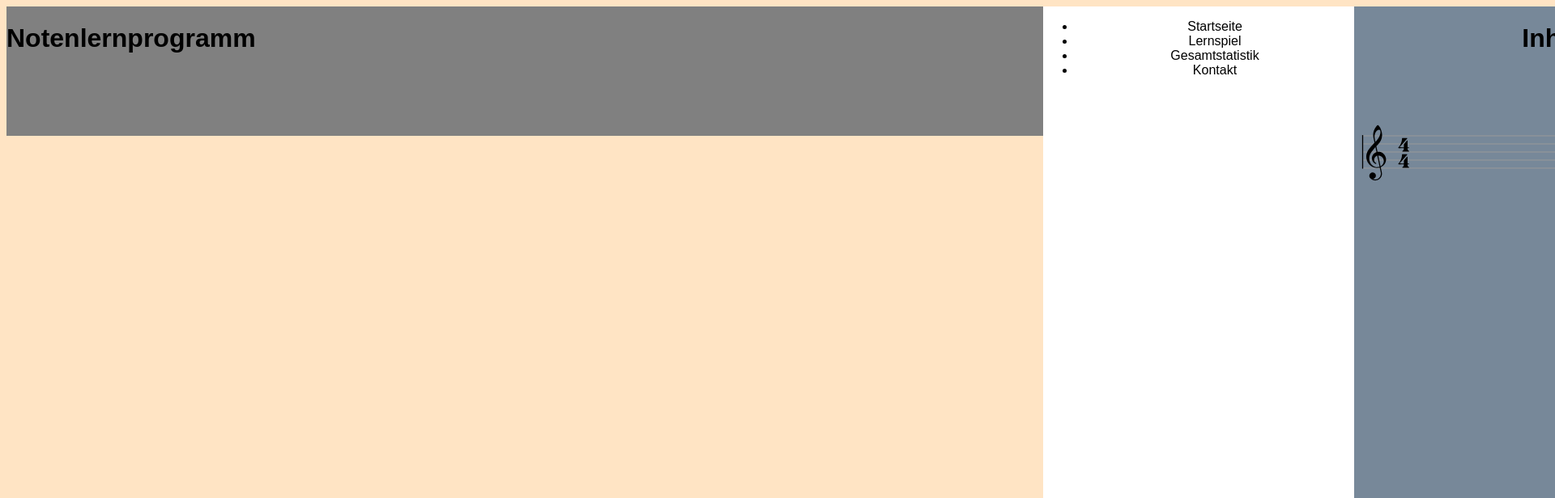
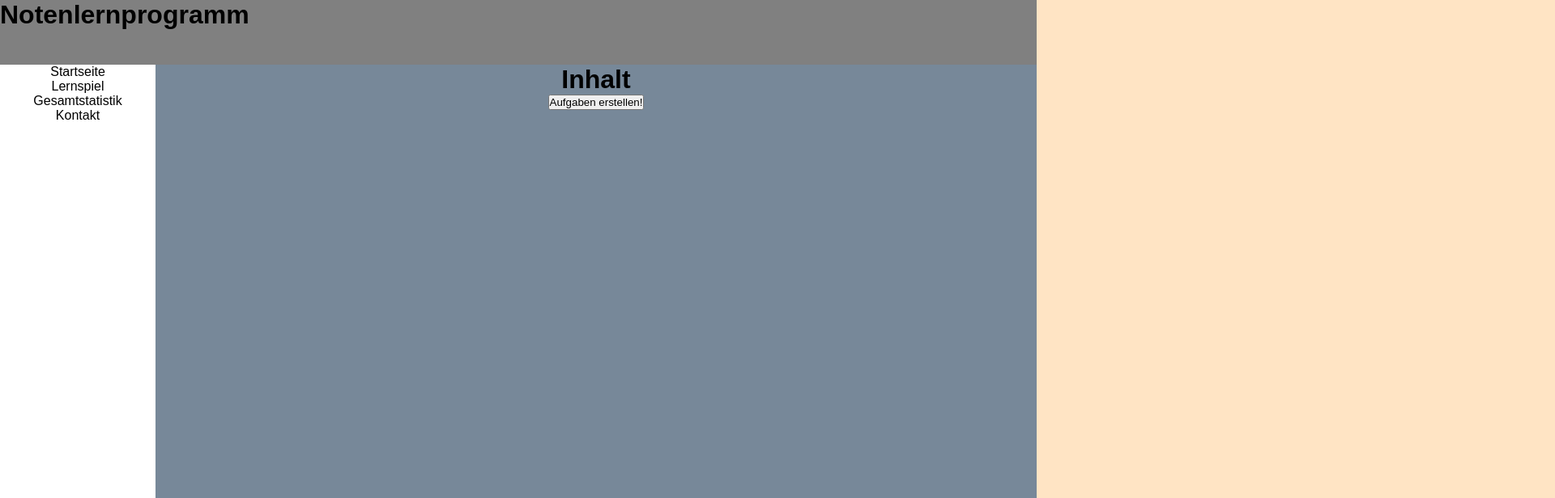
Before and after one commit to xNyze/PWA, a plain HTML site: page index.html in a window 1280 px wide. Shown: the top 616 px of the page at 81% size, 1920 px wide, since content can reach past the window. Drawn offline with Linux system fonts and the light colour scheme.

Commit message:
added js changes + layout

```diff
--- a/css/style.css
+++ b/css/style.css
@@ -1,40 +1,46 @@
-body{
+* {
+  padding: 0;
+  margin: 0;
+}
+
+body {
   font-family: Arial, Helvetica, sans-serif;
   background-color: bisque;
   text-align: center;
 }
 
-#wrapper{
+#wrapper {
   display: grid;
   grid-template-columns: repeat(3, auto);
   grid-template-rows: repeat(2, auto);
 
-  grid-template-areas: "header header",
-                        "nav content",
-                        "footer footer";
+  grid-template-areas: "header header" "nav content" "footer footer";
 }
 
-header{
-  grid-area: "header";
-  height: 20vh;
+header {
+  grid-area: header;
+  height: 10vh;
   width: 100vw;
   display: flex;
   background-color: gray;
 }
 
-nav{
-  grid-area: "nav";
-  height: 80vh;
-  width: 30vw;
-  background-color: white
+nav {
+  grid-area: nav;
+  width: 15vw;
+  height: 85vh;
+  background-color: white;
 }
 
-#content{
-  grid-area: "content";
+#content {
+  grid-area: content;
+  width: 85vw;
+  height: 85vh;
   background-color: lightslategray;
 }
 
-footer{
-  grid-area: "footer";
+footer {
+  grid-area: footer;
   background-color: gray;
+  height: 5vh;
 }
--- a/index.html
+++ b/index.html
@@ -28,6 +28,7 @@
       <!--Content-->
       <div id="content">
         <h1>Inhalt</h1>
+        <button id="genTask">Aufgaben erstellen!</button>
       </div>
 
       <!--Footer-->
@@ -38,5 +39,7 @@
 
     <script src="js/vexflow-min.js"></script>
     <script src="js/view.js"></script>
+    <script src="js/model.js"></script>
+    <script src="js/controller.js"></script>
   </body>
 </html>
--- a/js/model.js
+++ b/js/model.js
@@ -0,0 +1,14 @@
+
+
+function generateNotes(count) {
+
+    var tasks = {};
+
+    for(var i = 0; i<count; i++) {
+        task.push(note: [
+            {"a" : "C4", "1": ["C", "D", "E", "H"]},
+            {"a" : "D4", "1": ["C", "A", "E", "F"]},
+        ])
+    }
+    return tasks;
+}
--- a/js/view.js
+++ b/js/view.js
@@ -17,3 +17,6 @@ stave.addClef("treble").addTimeSignature("4/4");
 
 // Connect it to the rendering context and draw!
 stave.setContext(context).draw();
+
+var voice = new VF.Voice({num_beats: 4,  beat_value: 4});
+voice.addTickables(document.querySelector('#genTask').addEventListener("click", generateNotes(1), false););
```
